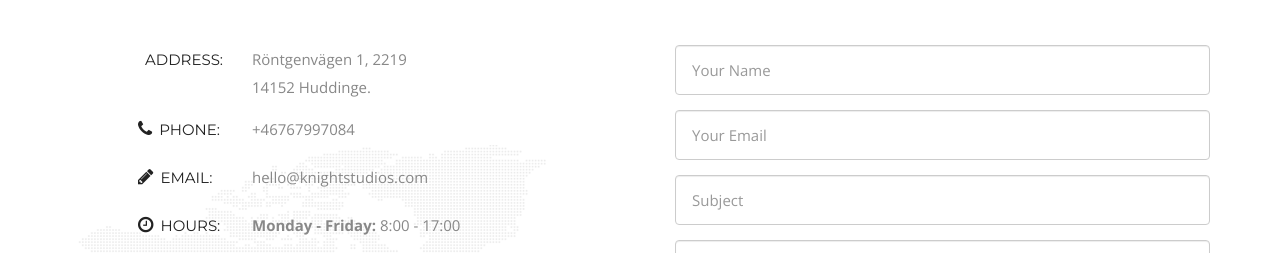
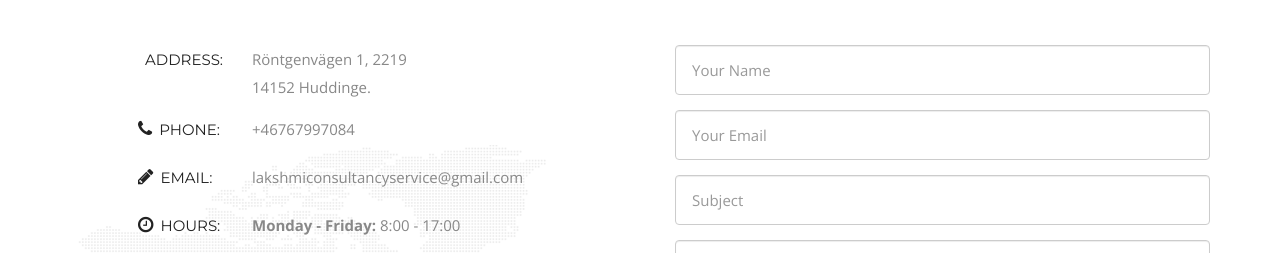
Before and after one commit to ashwin-sp/LCS, a plain HTML site: page index.html in a window 1280 px wide. Shown: the part 2936-3189 px from the top of the page. Drawn offline with nearby package versions, Linux system fonts and the light colour scheme.

```diff
--- a/index.html
+++ b/index.html
@@ -310,7 +310,7 @@
                 </div>
                 <div class="contact-info-box email clearfix">
                 	<h3><i class="fa-pencil"></i>email:</h3>
-                	<span>hello@knightstudios.com</span>
+                	<span>lakshmiconsultancyservice@gmail.com</span>
                 </div>
             	<div class="contact-info-box hours clearfix">
                 	<h3><i class="fa-clock-o"></i>Hours:</h3>
```
